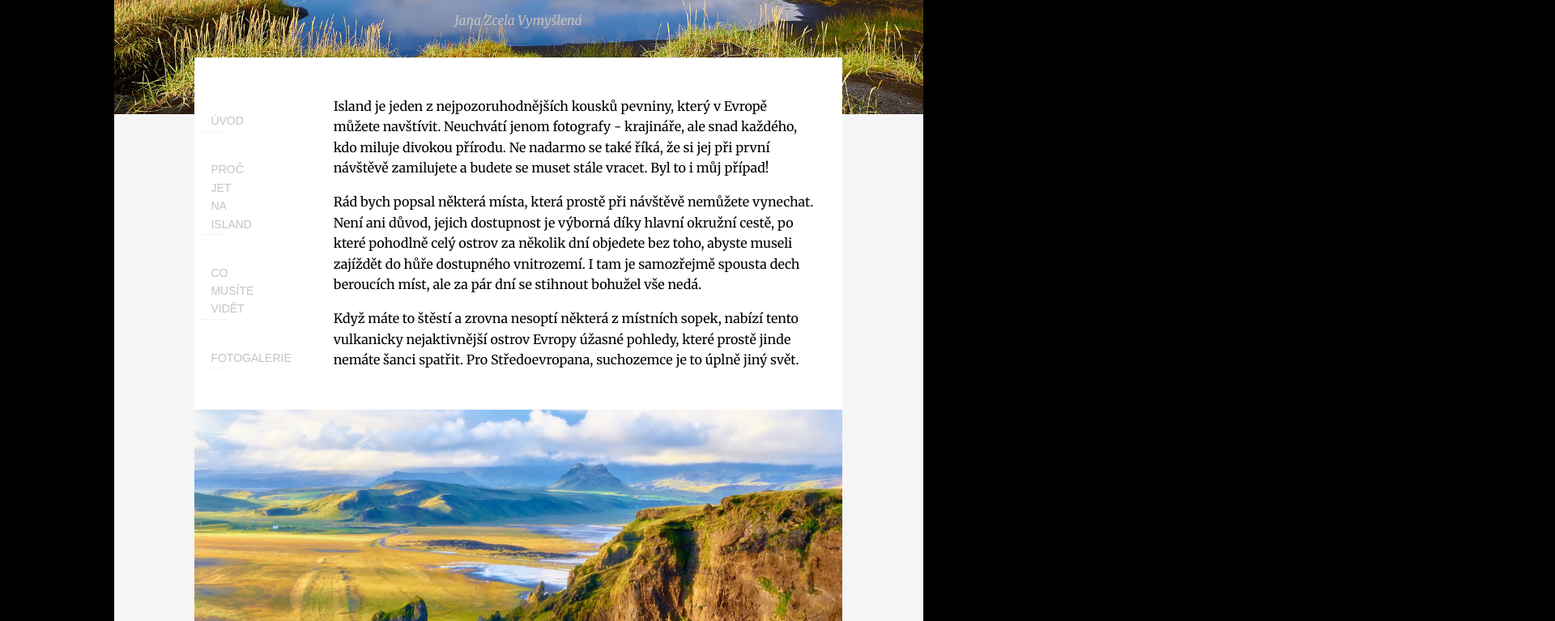
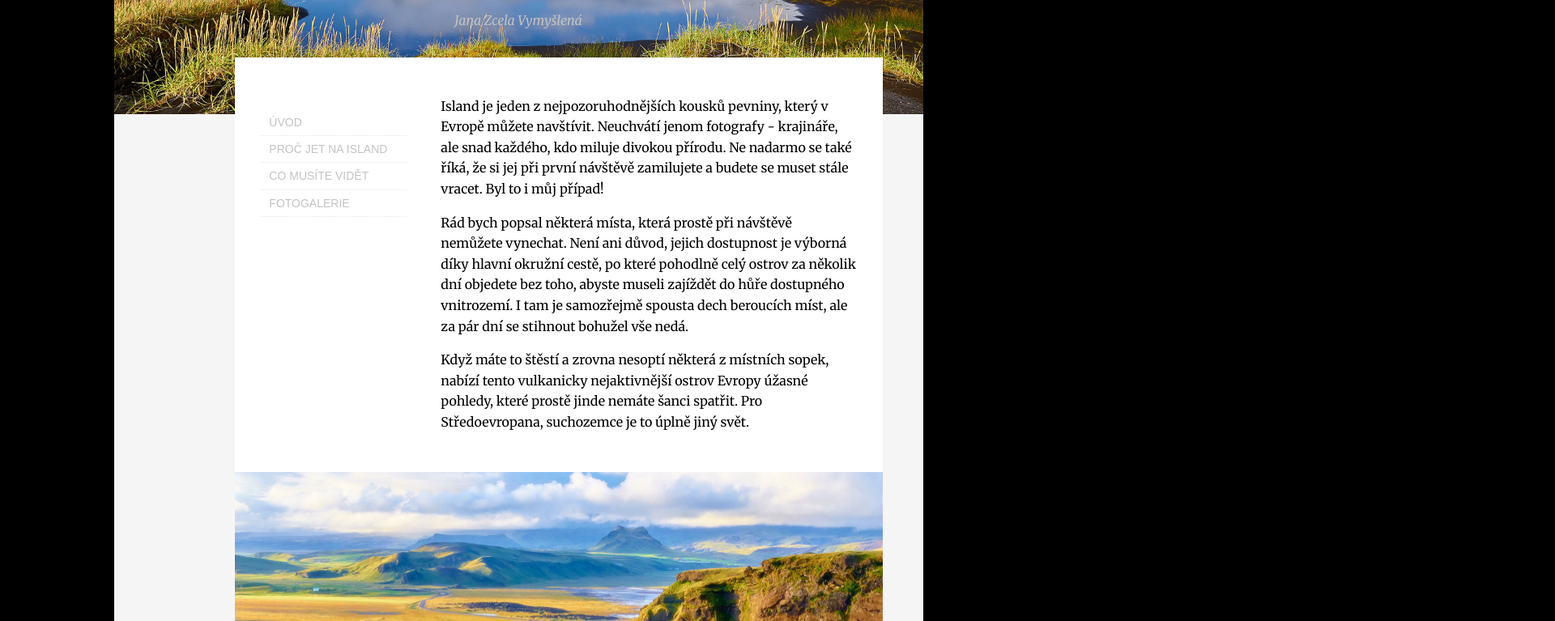
Before and after one commit to Czechitas-Liberec-HTML-CSS-2021-DK/projekt-06-island-AneLou, a plain HTML site: page index.html in a window 1280 px wide. Shown: the part 367-1134 px from the top of the page at 81% size, 1920 px wide, since content can reach past the window. Drawn offline with Linux system fonts and the light colour scheme.

```diff
--- a/style.css
+++ b/style.css
@@ -312,7 +312,7 @@ footer a {
 .pcviewobsah {
     width: 80%;
     background-color: white;
-    margin: auto;
+    margin-left:15%;
     display: flex;
     flex-direction: column;
     margin-top: -5rem;
@@ -328,14 +328,19 @@ footer a {
     display: flex;
     flex-direction: column;
     border: none;
+    padding-left: 2rem;
+    padding-top: 2rem; /*srovnani pocatecni vysky s uvodnim textem*/
+    justify-content: flex-start; /*seradi menu pod sebou nahore*/
 }
 
 .menu li {
     border-bottom: 1px dotted #c4c3c360;
     border-right: none;
-    padding: 1px 10px;
+    padding: 5px 10px;
     text-align: left;
     font-size: 14px;
+    width: 180px;
+    max-width: 100%;
 }
 
 .uvodnitext {
```
